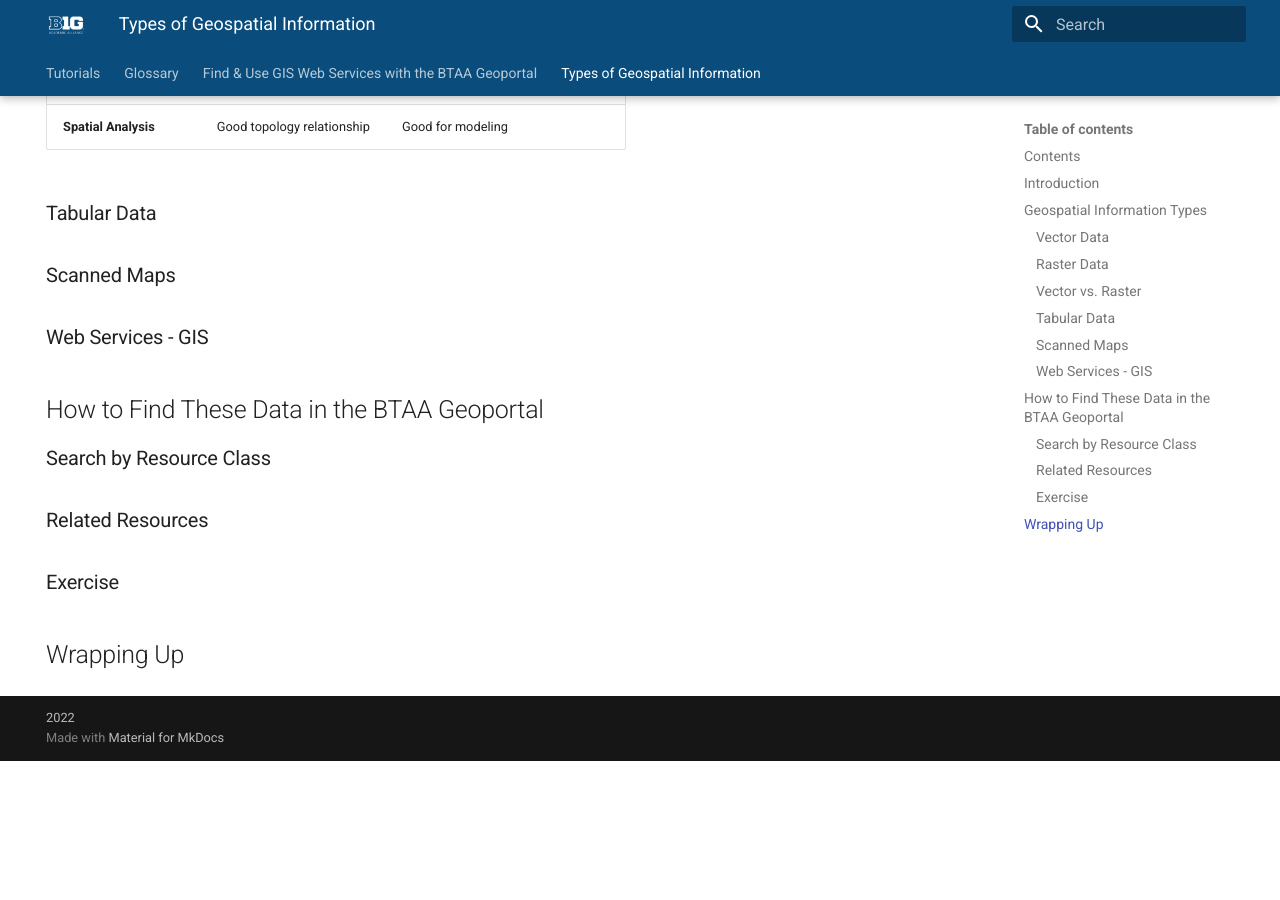
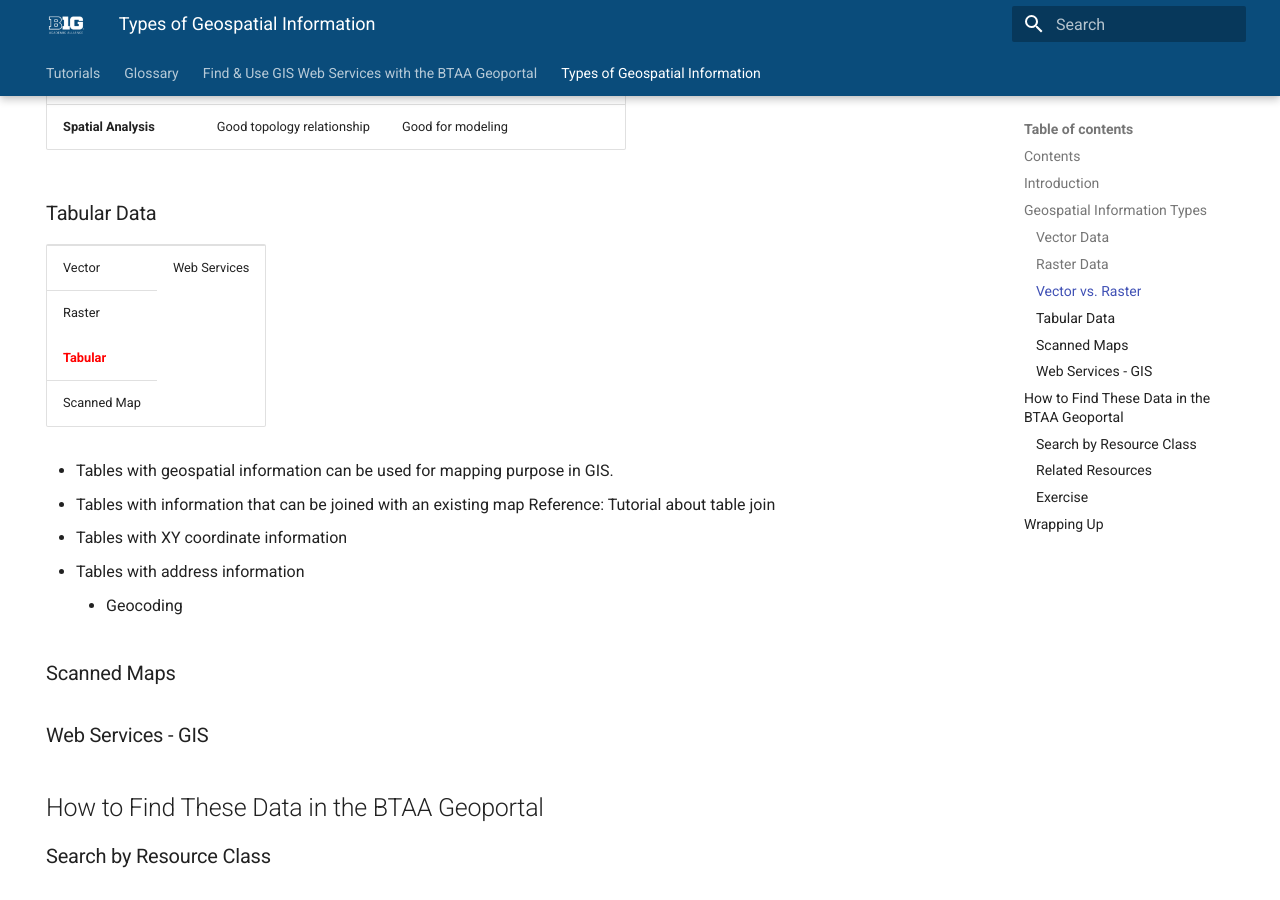
Before and after one commit to jebowe3/tutorials, an MkDocs documentation site: the page built from docs/types_of_geospatial_information.md, in a window 1280 px wide and 900 px high, scrolled down 4804 px. Built offline with MkDocs 1.6.1 and Material for MkDocs 9.7.7, drawn with Linux system fonts in a browser that asks for light colours; before the commit the page ends 5565 px from its top, so only the background shows below that.

Commit message:
Update types_of_geospatial_information.md

```diff
--- a/docs/types_of_geospatial_information.md
+++ b/docs/types_of_geospatial_information.md
@@ -178,6 +178,29 @@ Value.
 
 ### Tabular Data
 
+<table>
+  <tr>
+    <td>Vector</td>
+    <td rowspan="4">Web Services</td>
+  </tr>
+  <tr>
+    <td>Raster</td>
+  </tr>
+  <tr>
+    <th style="color:red;">Tabular</th>
+  </tr>
+  <tr>
+    <td>Scanned Map</td>
+  </tr>
+</table>
+
+* Tables with geospatial information can be used for mapping purpose in GIS.
+  * Tables with information that can be joined with an existing map
+  Reference: Tutorial about table join
+  * Tables with XY coordinate information
+  * Tables with address information
+    * Geocoding
+
 ### Scanned Maps
 
 ### Web Services - GIS
```
